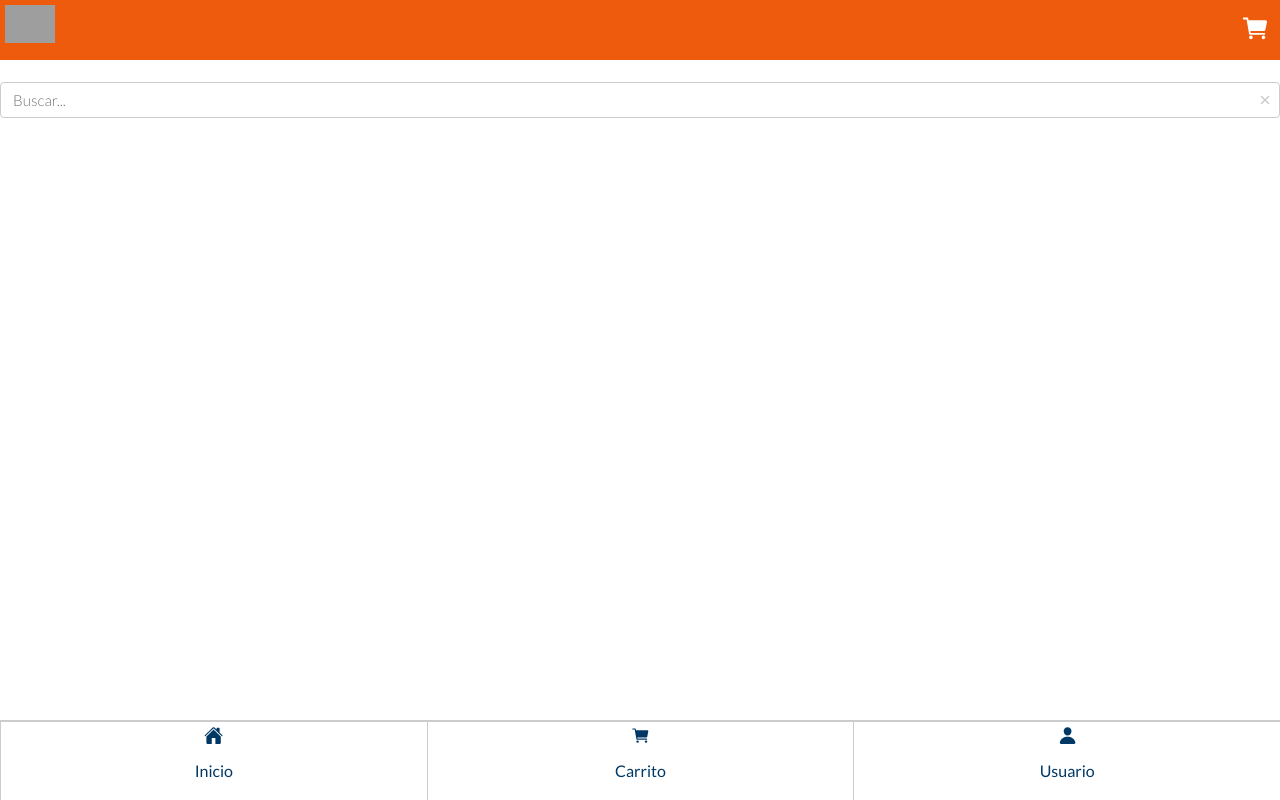
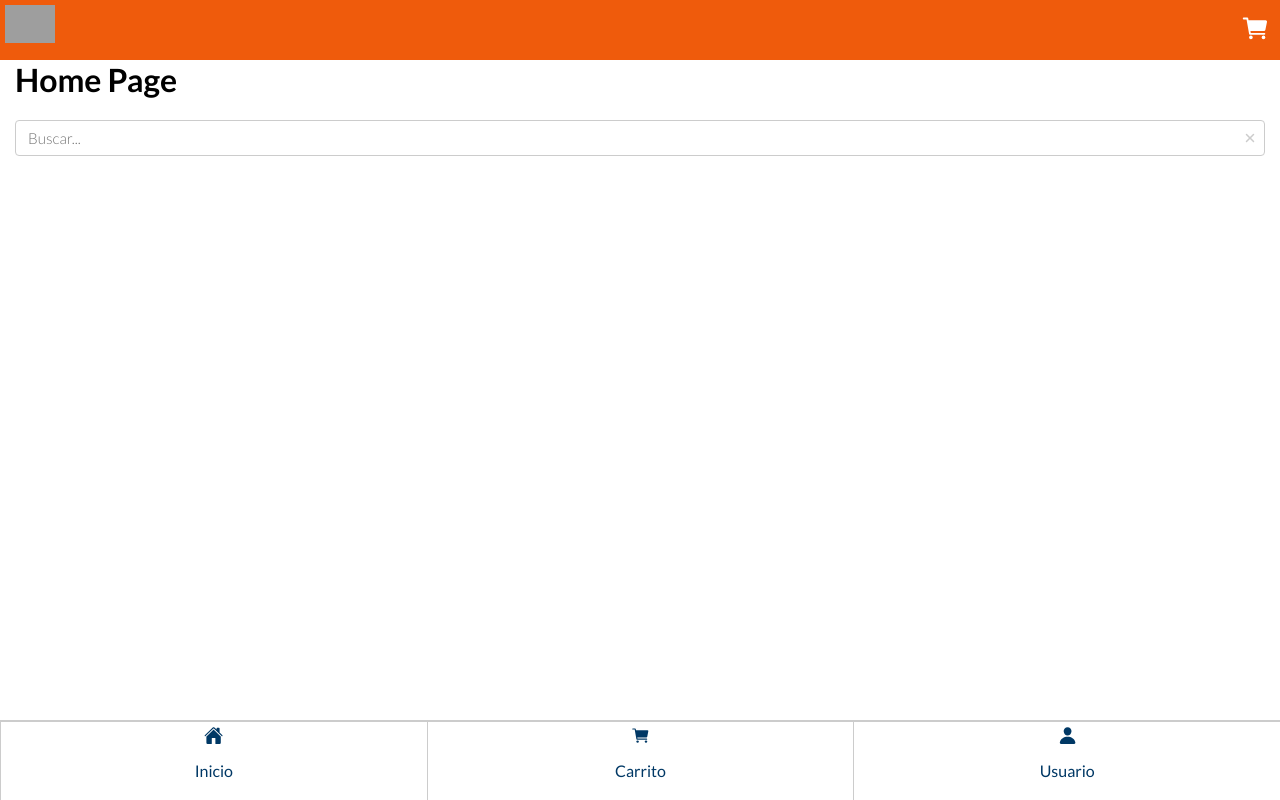
Before and after one commit to jsuazag/cedeshops-app, a React (Create React App) app: page / in a window 1280 px wide. Built offline with nearby package versions, Linux system fonts and the light colour scheme; grey boxes are pictures that could not be loaded.

Commit message:
page wrapper + children

```diff
--- a/src/App.js
+++ b/src/App.js
@@ -1,14 +1,10 @@
 import { GlobalStyle } from "./globalStyles";
 import { BrowserRouter } from 'react-router-dom';
-import { Topbar } from "./components/Topbar";
-import { Menu } from "./components/Menu";
 import { Navigation } from "./pages/Navigation";
 
 export const App = () => (
   <BrowserRouter>
     <GlobalStyle />
-    <Topbar />
     <Navigation />
-    <Menu />
   </BrowserRouter>
 )
--- /dev/null
+++ b/src/components/Page/index.js
@@ -0,0 +1,13 @@
+import { Menu } from "../Menu";
+import { Topbar } from "../Topbar";
+import { PageWrapper } from "./styles";
+
+export const Page = (props) => (
+  <>
+    <Topbar />
+    <PageWrapper>
+      { props.children }
+    </PageWrapper>
+    <Menu />
+  </>
+);
--- /dev/null
+++ b/src/components/Page/styles.js
@@ -0,0 +1,7 @@
+import styled from 'styled-components';
+import { TOP_BAR_HEIGTH } from '../../themes/theme';
+
+export const PageWrapper = styled.div`
+    margin: 0 15px;
+    margin-top: ${TOP_BAR_HEIGTH}px;
+`;
--- a/src/components/Topbar/styles.js
+++ b/src/components/Topbar/styles.js
@@ -1,9 +1,9 @@
 import styled from "styled-components";
-import { Theme } from "../../themes/theme";
+import { Theme, TOP_BAR_HEIGTH } from "../../themes/theme";
 
 export const TopbarWrapper = styled.div`
     width: 100%;
-    height: 60px;
+    height: ${TOP_BAR_HEIGTH}px;
     position: fixed;
     top: 0;
     left: 0;
--- a/src/pages/Home/index.js
+++ b/src/pages/Home/index.js
@@ -1,8 +1,9 @@
+import { Page } from "../../components/Page";
 import { Search } from "../../components/Search";
 
 export const Home = () => (
-  <>
+  <Page>
     <h1>Home Page</h1>
     <Search />
-  </>
+  </Page>
 );
--- a/src/pages/Login/index.js
+++ b/src/pages/Login/index.js
@@ -1,3 +1,7 @@
+import { Page } from "../../components/Page";
+
 export const Login = () => (
-    <h1>Login Page</h1>
+    <Page>
+        <h1>Login Page</h1>
+    </Page>
 )
--- a/src/themes/theme.js
+++ b/src/themes/theme.js
@@ -4,3 +4,5 @@ export const Theme = {
   alternative: "#3CCF4E",
   alternative_ligth: "#D4F6CC",
 };
+
+export const TOP_BAR_HEIGTH = 60;
```
